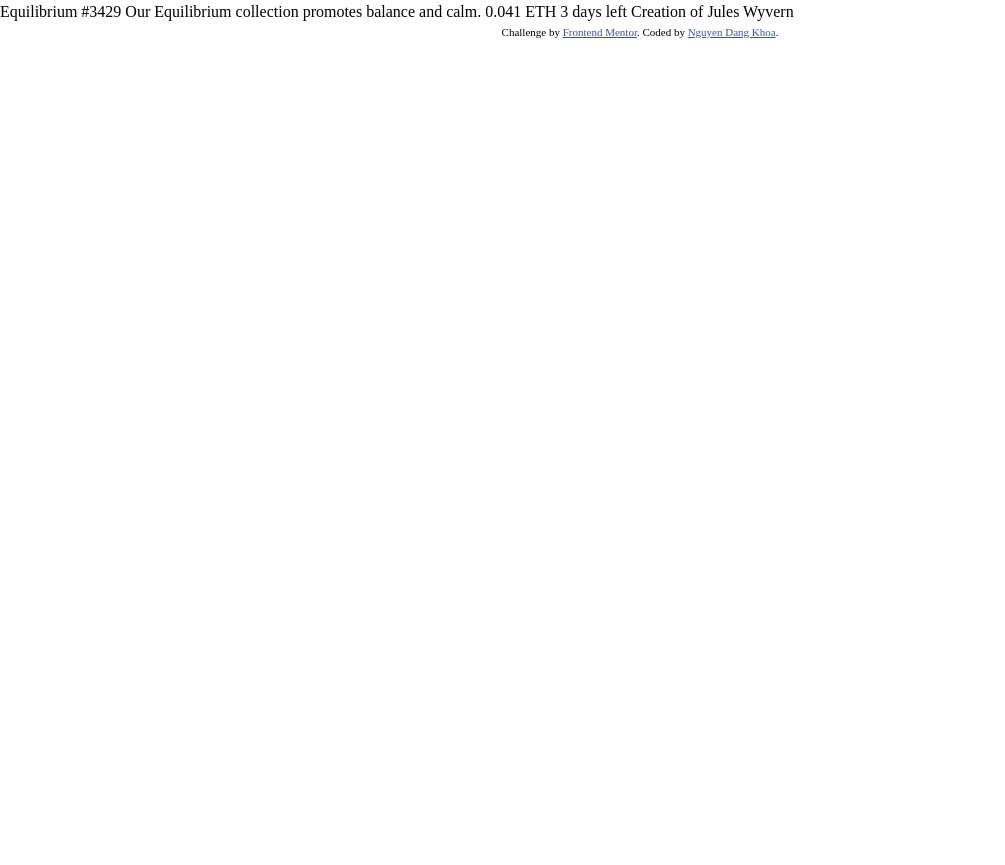
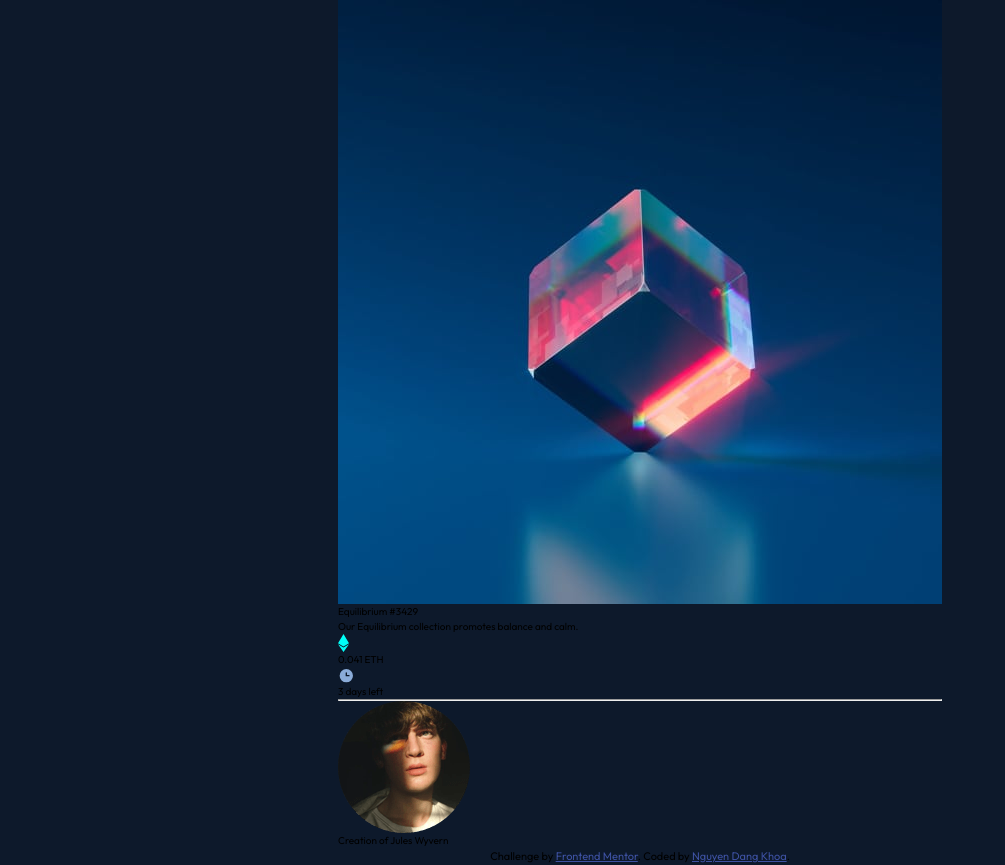
Before and after one commit to dangkhoa1195/nft-preview-card-component, a plain HTML site: page index.html in a window 1280 px wide. Shown: the whole page, without its empty margins (0-1005 px from the left). Before the commit the page ends 800 px from the top, so only its background shows below. Drawn offline with Linux system fonts and the light colour scheme.

Commit message:
add html

```diff
--- a/index.html
+++ b/index.html
@@ -26,9 +26,30 @@
     </style>
   </head>
   <body>
-    Equilibrium #3429 Our Equilibrium collection promotes balance and calm.
-    0.041 ETH 3 days left Creation of Jules Wyvern
-
+    <main class="main">
+      <div class="component-wrapper">
+        <div class="image">
+          <img src="./images/image-equilibrium.jpg" alt="Equilibrium image" />
+        </div>
+        <h2>Equilibrium #3429</h2>
+        <p>Our Equilibrium collection promotes balance and calm.</p>
+        <div class="price-time">
+          <div class="price">
+            <img src="./images/icon-ethereum.svg" alt="Ethereum icon" />
+            <p>0.041 ETH</p>
+          </div>
+          <div class="time">
+            <img src="./images/icon-clock.svg" alt="Clock icon" />
+            <p>3 days left</p>
+          </div>
+          <hr />
+          <div class="creator">
+            <img src="./images/image-avatar.png" alt="Creator avatar" />
+            <p>Creation of <span class="text-highlight">Jules Wyvern</span></p>
+          </div>
+        </div>
+      </div>
+    </main>
     <footer class="attribution">
       Challenge by
       <a href="https://www.frontendmentor.io?ref=challenge" target="_blank"
--- a/style.css
+++ b/style.css
@@ -1,3 +1,4 @@
+@import url('https://fonts.googleapis.com/css2?family=Outfit:wght@300;400;600&display=swap');
 *,
 *::before,
 *::after {
@@ -34,3 +35,26 @@ h5,
 h6 {
   overflow-wrap: break-word;
 }
+:root {
+  --primary-color: hsl(215, 51%, 70%);
+  --secondary-color: hsl(178, 100%, 50%);
+  --main-bg-color: hsl(217, 54%, 11%);
+  --card-bg-color: hsl(216, 50%, 16%);
+  --line-color: hsl(215, 32%, 27%);
+  --white: hsl(0, 0%, 100%);
+}
+html {
+  font-size: 62.5%;
+}
+body {
+  background-color: var(--main-bg-color);
+
+  font-family: 'Outfit', sans-serif;
+
+  display: flex;
+  justify-content: center;
+  align-items: center;
+  flex-direction: column;
+
+  min-height: 100vh;
+}
```
